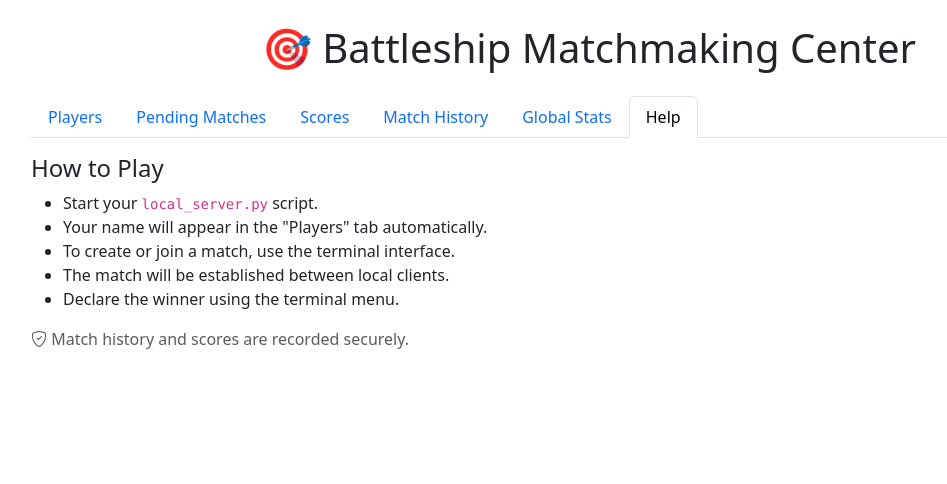
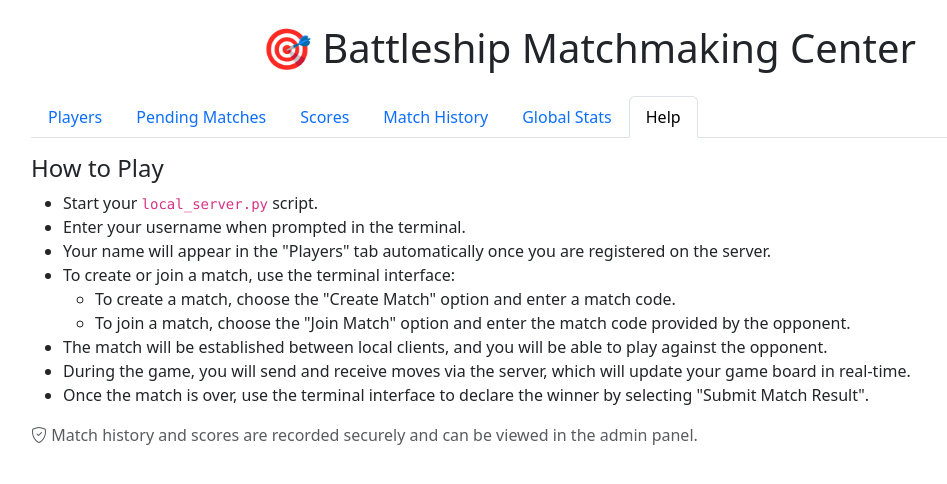
Before and after one commit to rohanfosse/server-battleship, a Flask app: page / in a window 1280 px wide, after a click on "Help". Shown: the top 484 px of the page, without its empty margins (51-998 px from the left). Run offline with Flask 3, Linux system fonts and the light colour scheme; data that the repository does not hold is empty; some libraries are stand-ins or nearby versions.

Commit message:
Amélioration de la gestion des déconnexions et mise à jour des instructions de jeu dans l'interface utilisateur

```diff
--- a/Matchmaking_Server/server.py
+++ b/Matchmaking_Server/server.py
@@ -240,6 +240,12 @@ def disconnect():
     if username in players:
         del players[username]
         print(f"[DISCONNECT] {username} has left the game.")
+        # Remove any pending requests or matches involving this player
+        pending_requests.pop(username, None)
+        matches_history[:] = [m for m in matches_history if m["player1"] != username and m["player2"] != username]
+        waiting_matches = {k: v for k, v in waiting_matches.items() if v["creator"] != username}
+    else:
+        print(f"[DISCONNECT] {username} not found in players list.")
     return jsonify({'status': 'disconnected'})
 
 
--- a/Matchmaking_Server/templates/index.html
+++ b/Matchmaking_Server/templates/index.html
@@ -57,18 +57,24 @@
       <div id="global-stats" class="list-group"></div>
     </div>
 
-    <!-- Help -->
     <div class="tab-pane fade" id="tab-help">
-      <h4>How to Play</h4>
-      <ul>
-        <li>Start your <code>local_server.py</code> script.</li>
-        <li>Your name will appear in the "Players" tab automatically.</li>
-        <li>To create or join a match, use the terminal interface.</li>
-        <li>The match will be established between local clients.</li>
-        <li>Declare the winner using the terminal menu.</li>
-      </ul>
-      <p class="text-muted"><i class="bi bi-shield-check"></i> Match history and scores are recorded securely.</p>
+        <h4>How to Play</h4>
+        <ul>
+            <li>Start your <code>local_server.py</code> script.</li>
+            <li>Enter your username when prompted in the terminal.</li>
+            <li>Your name will appear in the "Players" tab automatically once you are registered on the server.</li>
+            <li>To create or join a match, use the terminal interface:</li>
+            <ul>
+                <li>To create a match, choose the "Create Match" option and enter a match code.</li>
+                <li>To join a match, choose the "Join Match" option and enter the match code provided by the opponent.</li>
+            </ul>
+            <li>The match will be established between local clients, and you will be able to play against the opponent.</li>
+            <li>During the game, you will send and receive moves via the server, which will update your game board in real-time.</li>
+            <li>Once the match is over, use the terminal interface to declare the winner by selecting "Submit Match Result".</li>
+        </ul>
+        <p class="text-muted"><i class="bi bi-shield-check"></i> Match history and scores are recorded securely and can be viewed in the admin panel.</p>
     </div>
+
   </div>
 </div>
 
```
